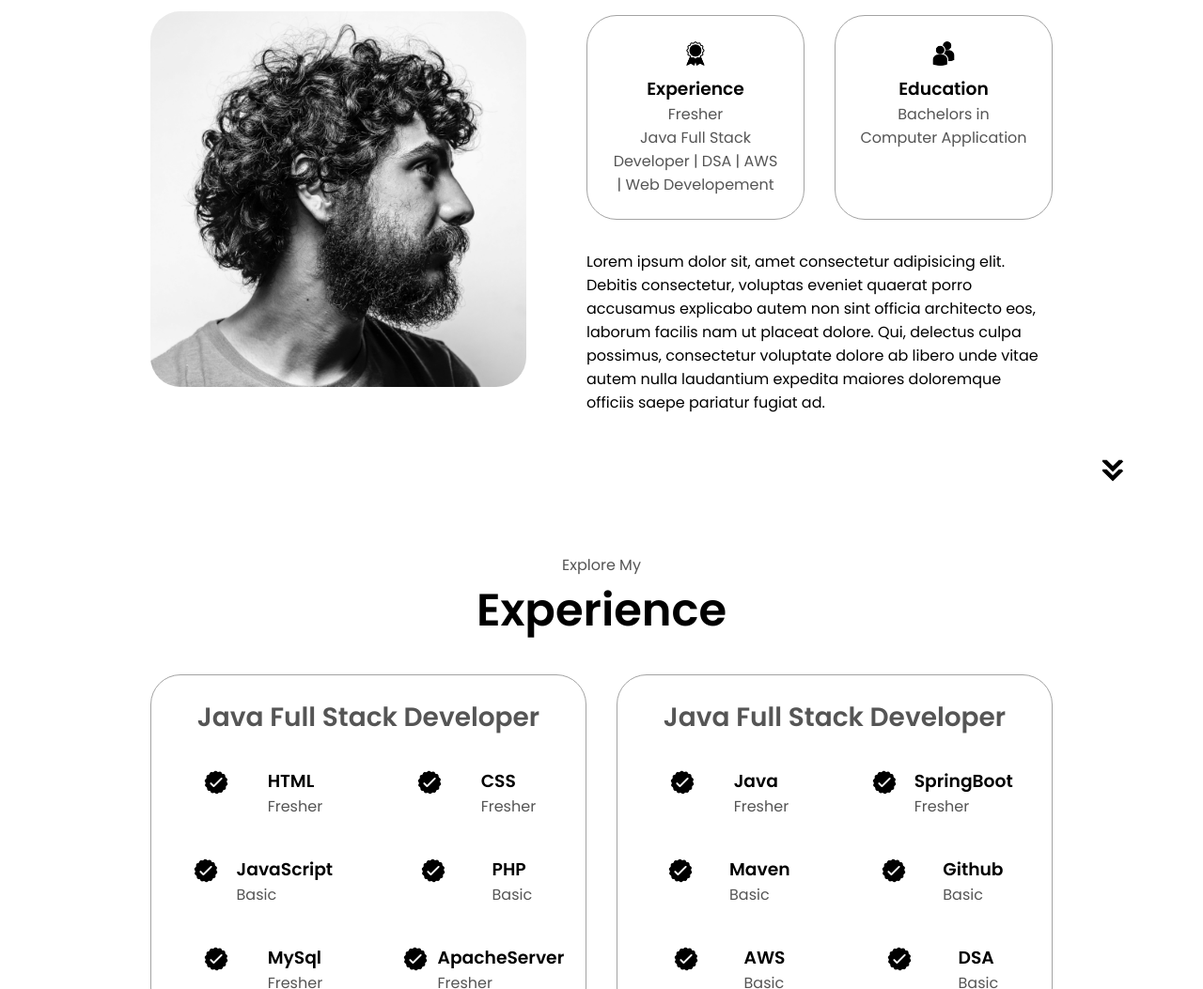
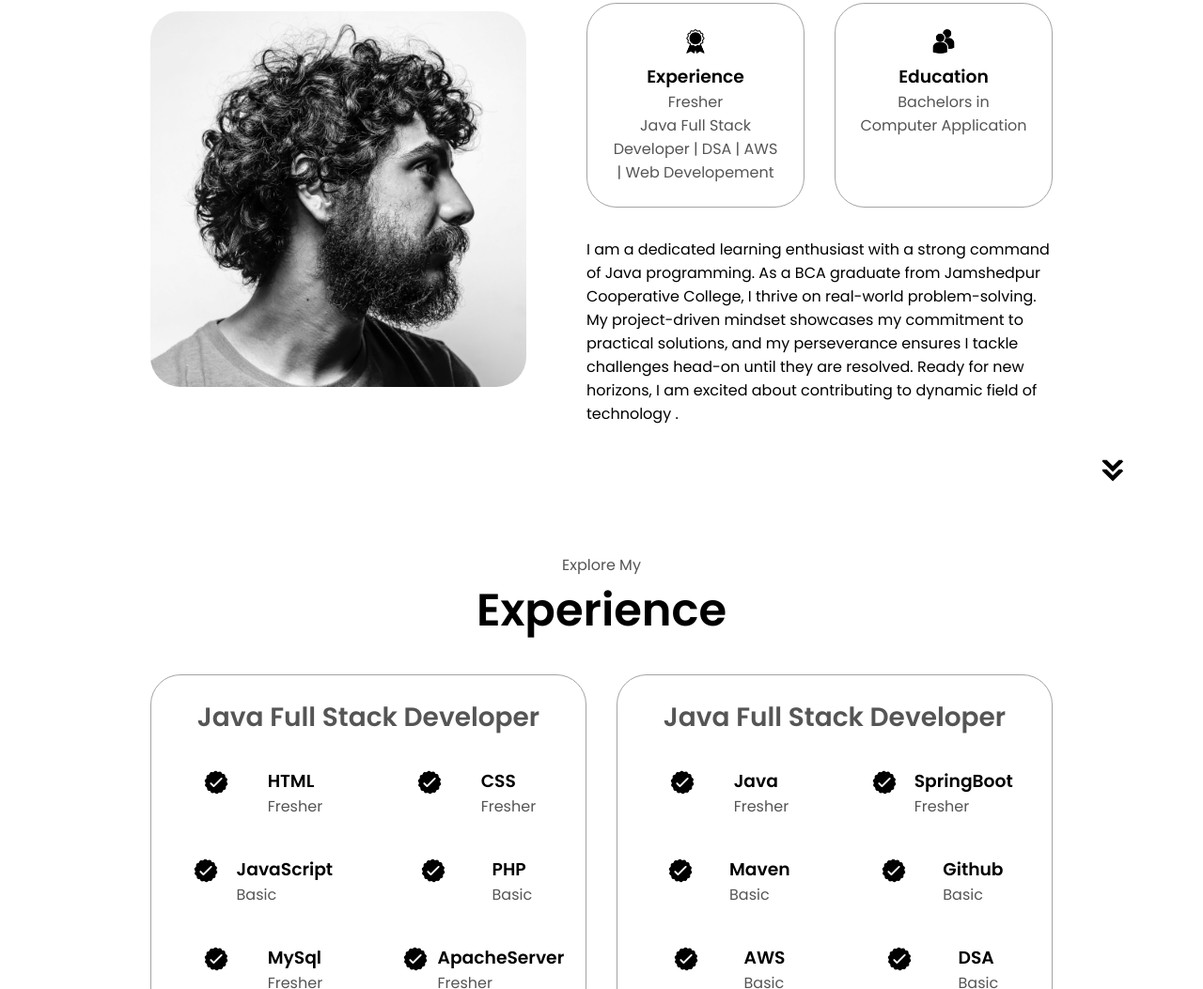
Before and after one commit to mukesh-h/Portfolio, a plain HTML site: page index.html in a window 1280 px wide. Shown: the part 1107-2160 px from the top of the page at 94% size. Drawn offline with Linux system fonts and the light colour scheme.

Commit message:
Update index.html
test2

```diff
--- a/index.html
+++ b/index.html
@@ -106,12 +106,13 @@
             </div>
           </div>
           <div class="text-container">
-            Lorem ipsum dolor sit, amet consectetur adipisicing elit. Debitis
-            consectetur, voluptas eveniet quaerat porro accusamus explicabo
-            autem non sint officia architecto eos, laborum facilis nam ut
-            placeat dolore. Qui, delectus culpa possimus, consectetur voluptate
-            dolore ab libero unde vitae autem nulla laudantium expedita maiores
-            doloremque officiis saepe pariatur fugiat ad.
+            I am a dedicated learning enthusiast with a strong command of Java
+            programming. As a BCA graduate from Jamshedpur Cooperative College,
+            I thrive on real-world problem-solving. My project-driven mindset
+            showcases my commitment to practical solutions, and my perseverance
+            ensures I tackle challenges head-on until they are resolved. Ready
+            for new horizons, I am excited about contributing to dynamic field
+            of technology .
           </div>
         </div>
       </div>
```
